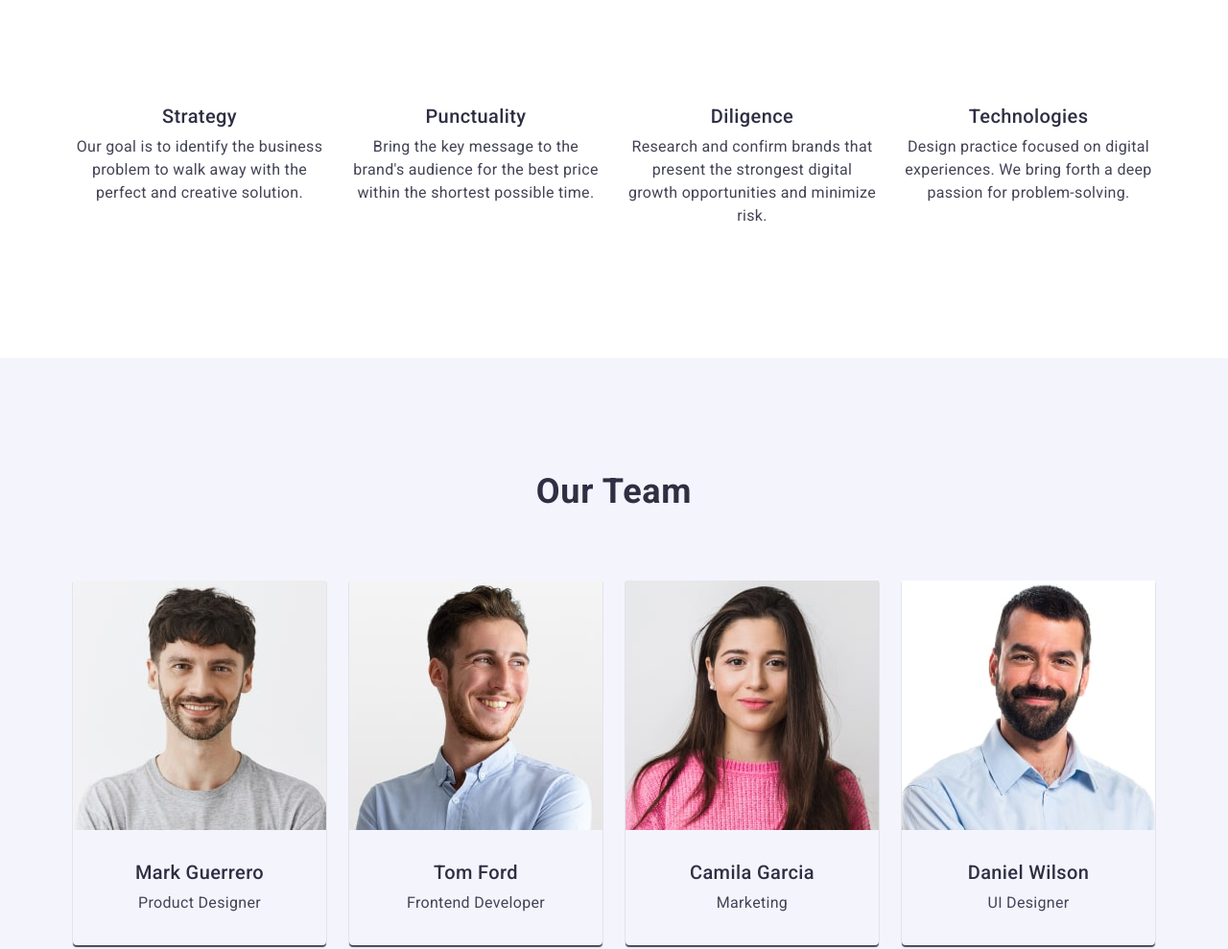
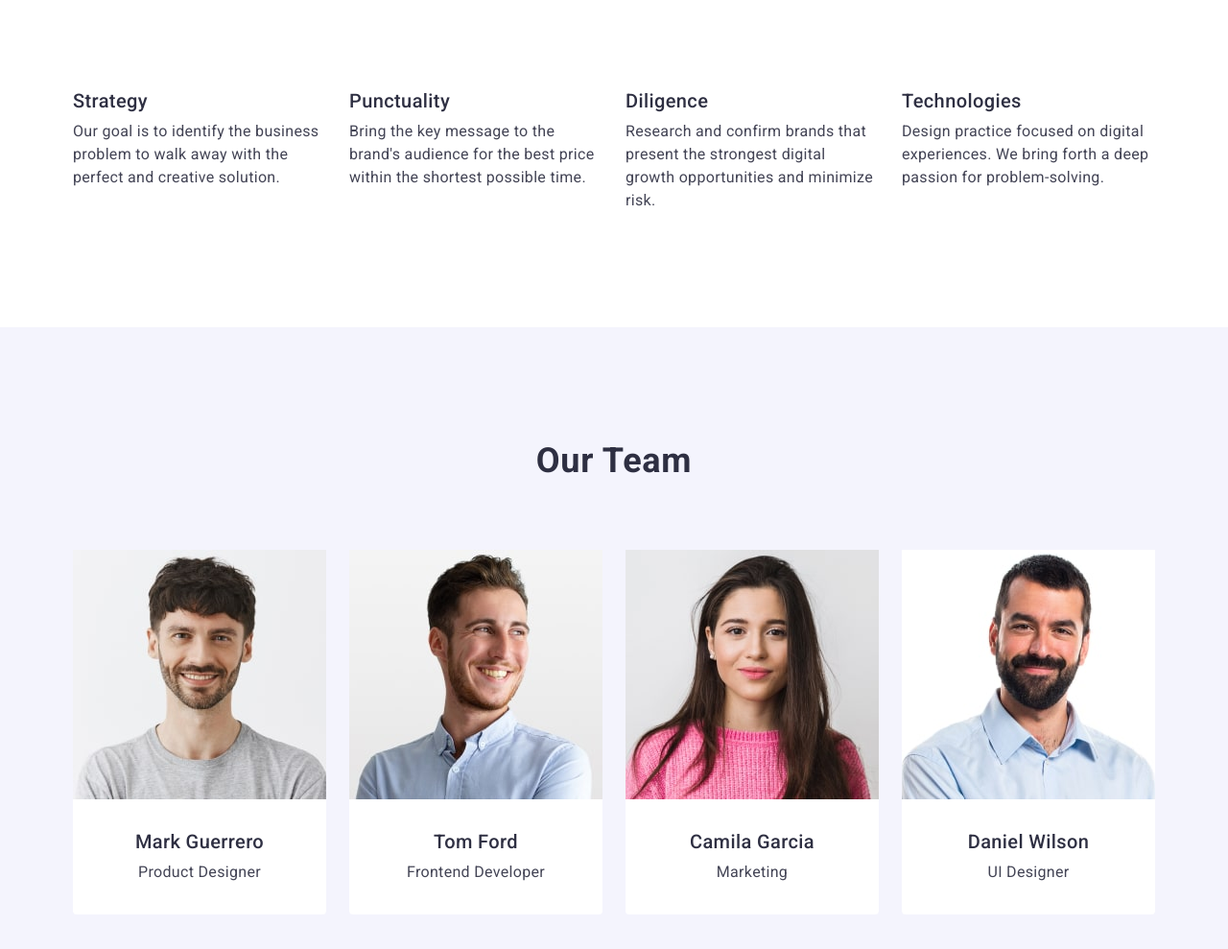
Before and after one commit to slivchuk-ts/goit-markup-hw-06, a plain HTML site: page index.html in a window 1280 px wide. Shown: the part 700-1689 px from the top of the page at 96% size. Drawn offline with nearby package versions, Linux system fonts and the light colour scheme.

Commit message:
спроба 4

```diff
--- a/css/style.css
+++ b/css/style.css
@@ -24,7 +24,7 @@
 ul,
 ol {
     list-style-type: none;
-    margin-top: 0;
+    margin: 0;
     padding: 0;
 }
 
@@ -51,7 +51,7 @@
 .header .container{
     display: flex;
     align-items: center;
-    gap: 332px;
+
 }
 
 .navigation {
@@ -106,6 +106,7 @@
 
 .address{
     font-style: normal;
+    margin-left: auto;
 }
 
 .address-list{
@@ -200,16 +201,15 @@
     letter-spacing: 0.02em;
     color: #2e2f42;
     margin-bottom: 8px;
-    text-align: center;
-
-
-}
+    }
 
 .team{
     background: #f4f4fd;
 }
 .team-item{
     background-color: #FFFFFF;
+    max-width: calc((100% - 3 * 24px) / 4);
+    border-radius: 0px 0px 4px 4px;
 }
 
 .advantages-text,
@@ -218,8 +218,12 @@
     line-height: 1.5;
     letter-spacing: 0.02em;
     color: #434455;
-    text-align: center;
 }
+.team-subtitle,
+.team-text{
+text-align: center;
+}
+
 
 .team-title,
 .portfolio-title{
@@ -237,12 +241,6 @@
     gap: 24px;
 }
 
-.team-item{
-    background-color: var(--white);
-    max-width: calc((100% - 3 * 24px) / 4);
-    border-radius: 0px 0px 4px 4px;
-    box-shadow: 0px 2px 1px 0px #2e2f42e0;
-}
 
 .team-item:hover,
 .team-item:focus{
```
Also changed, not shown: index.html (+2 -2 lines).
